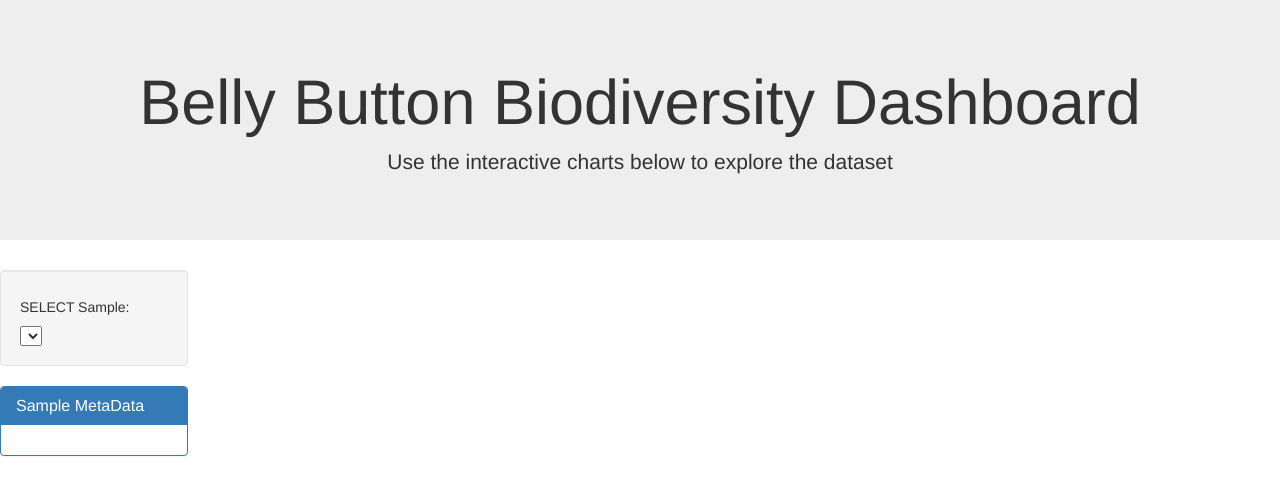
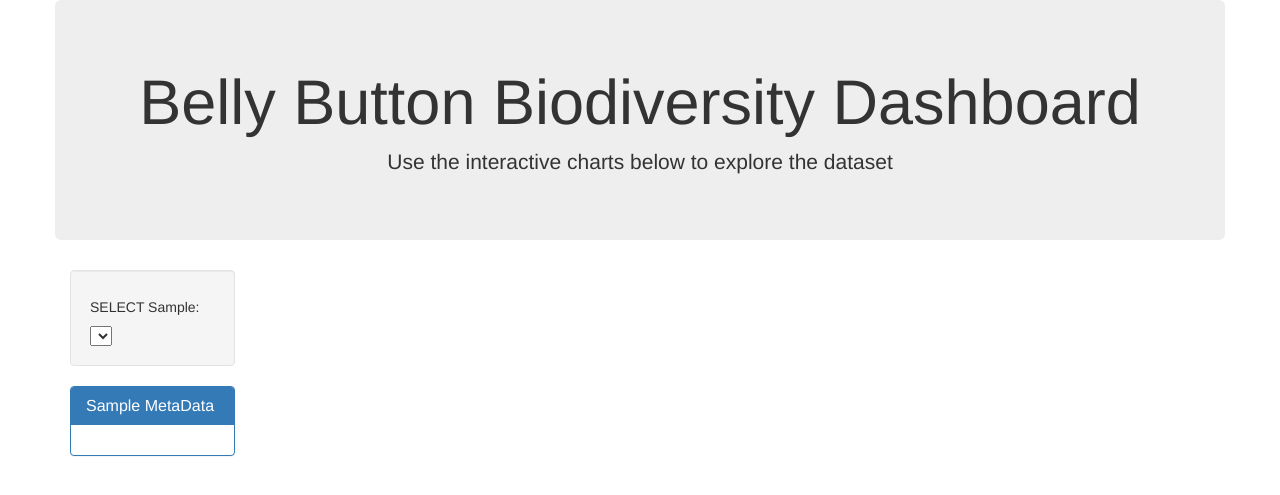
Before and after one commit to Zachjohnson99/Belly_Button_Diversity, a Flask app: page / in a window 1280 px wide. Shown: the top 495 px of the page. Run offline with Flask 2, Linux system fonts and the light colour scheme; data that the repository does not hold is empty; some libraries are stand-ins or nearby versions.

Commit message:
fixed index file

```diff
--- a/instructions/startercode/belly_button_biodiversity/templates/index.html
+++ b/instructions/startercode/belly_button_biodiversity/templates/index.html
@@ -11,7 +11,7 @@
 
 <body>
 
-  <!-- <div class="container"> -->
+  <div class="container">
     <div class="row">
       <div class="col-md-12 jumbotron text-center">
         <h1>Belly Button Biodiversity Dashboard</h1>
```
